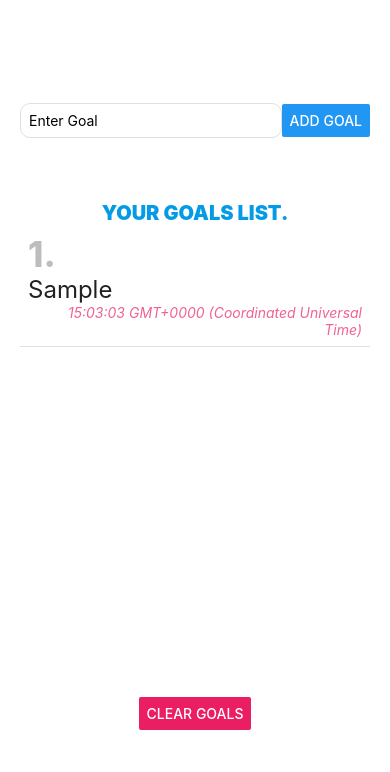
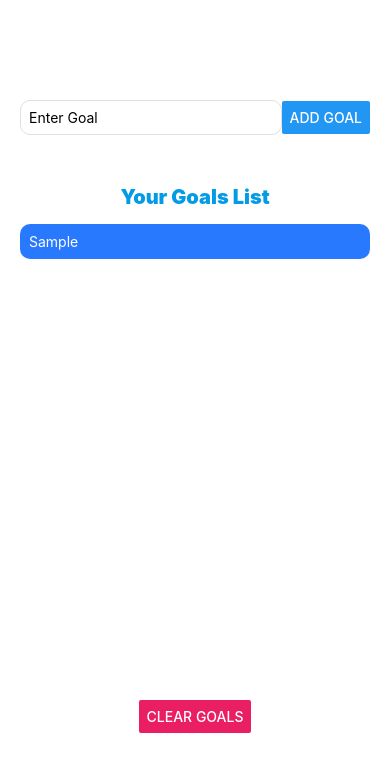
Before and after one commit to MightyEagle96/rn-proj, a React Native app: screen / in a window 390 px wide. Both pictures are taken after typing "Sample" into the empty fields and a click on the button "ADD GOAL". Shown: the top 772 px of the page. Built offline with nearby package versions, Linux system fonts and the light colour scheme.

Commit message:
made changes

```diff
--- a/App.js
+++ b/App.js
@@ -35,33 +35,21 @@ export default function App() {
         />
         <Button title="Add Goal" onPress={() => addTodo(todo)} />
       </View>
-      <View style={styles.goalsContainer}>
       <Text
         style={{
           fontSize: 20,
+          marginBottom: 15,
           fontWeight: "900",
           color: "#039be5",
           textAlign: "center",
         }}
       >
-          YOUR GOALS LIST.
+        Your Goals List
       </Text>
+      <View style={styles.goalsContainer}>
         {todos.map((c, i) => (
-          <View key={i} style={styles.todoItem}>
-            <Text style={{ fontSize: 35, fontWeight: "800", color: "#bdbdbd" }}>
-              {i + 1}.
-            </Text>
-            <Text style={{ color: "#212121", fontSize: 24 }}>{c.todo}</Text>
-            <Text
-              style={{
-                textAlign: "right",
-                color: "#f06292",
-                fontStyle: "italic",
-              }}
-            >
-              {" "}
-              {c.date}
-            </Text>
+          <View key={i} style={styles.goalItem}>
+            <Text style={{ color: "white" }}>{c.todo}</Text>
           </View>
         ))}
       </View>
@@ -96,7 +84,7 @@ const styles = StyleSheet.create({
   },
   appContainer: { padding: 20, marginTop: 30, flex: 1 },
 
-  goalsContainer: { marginTop: 10, flex: 3 },
+  goalsContainer: { flex: 3 },
   inputContainer: {
     flex: 1,
     flexDirection: "row",
@@ -110,4 +98,13 @@ const styles = StyleSheet.create({
     padding: 8,
     borderBottomColor: "#e0e0e0",
   },
+
+  goalItem: {
+    marginBottom: 8,
+    backgroundColor: "#2979ff",
+    padding: 9,
+
+    borderRadius: 10,
+    fontSize: 18,
+  },
 });
--- a/package.json
+++ b/package.json
@@ -9,6 +9,7 @@
     "web": "expo start --web"
   },
   "dependencies": {
+    "axios": "^1.2.2",
     "expo": "~47.0.12",
     "expo-status-bar": "~1.4.2",
     "react": "18.1.0",
```
Also changed, not shown: 1 other file (tests, documents, lock files or other folders). Lines whose indentation alone changed are shown as unchanged.
